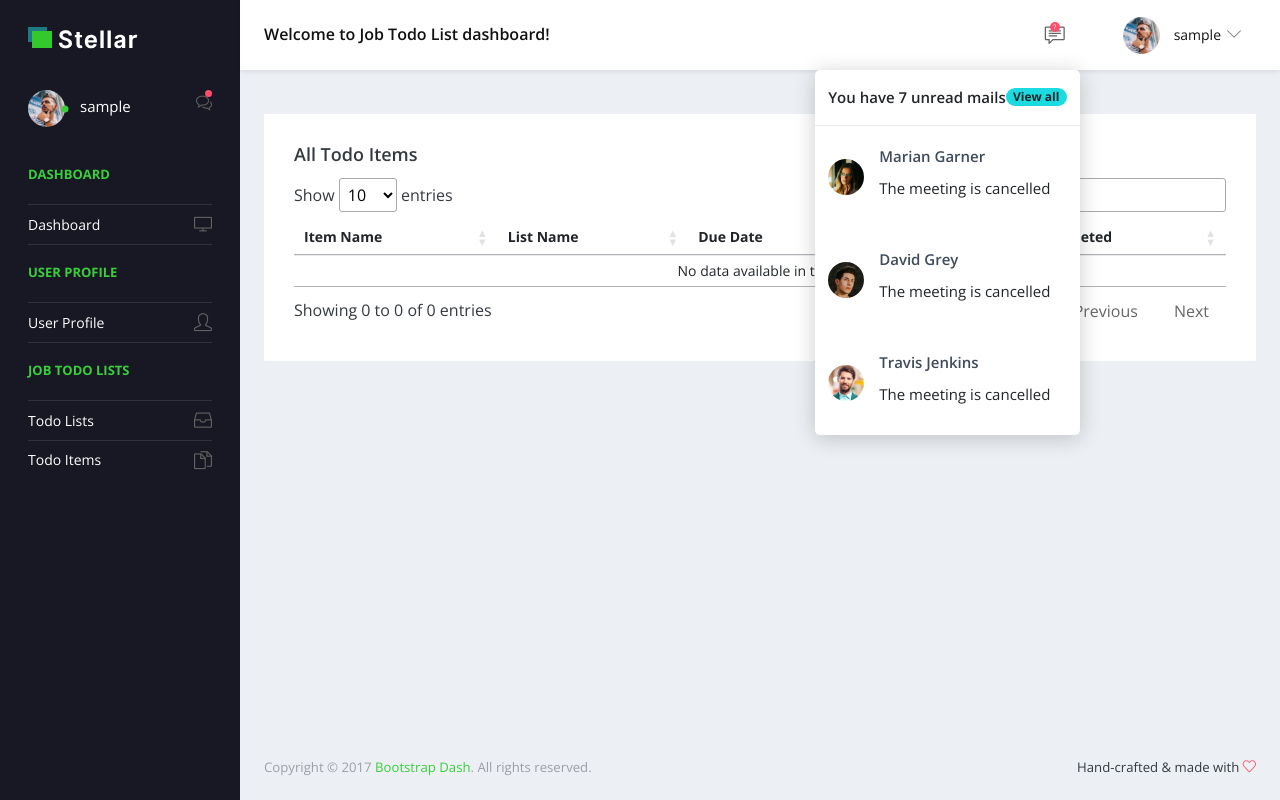
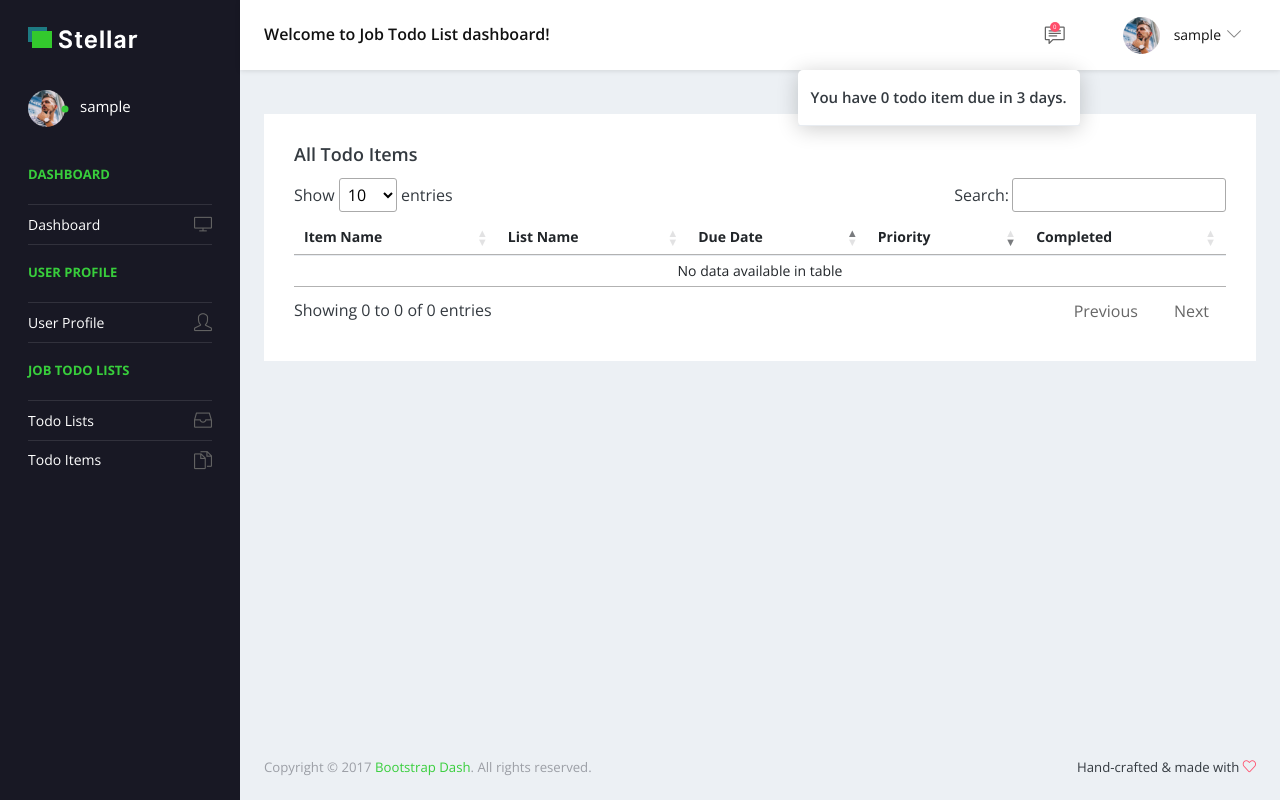
Before and after one commit to LeoXiao001/job_todo_list, a Django app: page /item_list/ in a window 1280 px wide, after a click that opens the changed part. Run offline with Django 3.2, Linux system fonts and the light colour scheme; the visitor is signed in with stand-in values (Sample User, id 1); data that the repository does not hold is empty; parts of the project's set-up code (start-up, migrations or seed data) failed here and were passed over; some libraries are stand-ins or nearby versions.

Commit message:
update notification icon

```diff
--- a/todo_list/templates/base.html
+++ b/todo_list/templates/base.html
@@ -53,43 +53,41 @@
           <div class="navbar-menu-wrapper d-flex align-items-center flex-grow-1">
             <h5 class="mb-0 font-weight-medium d-none d-lg-flex">Welcome to Job Todo List dashboard!</h5>
             <ul class="navbar-nav navbar-nav-right ml-auto">
+              {% with items_due_date=request.user.lists.all.0.items.all.0.close_to_due_date %}
               <li class="nav-item dropdown">
-                <a class="nav-link count-indicator message-dropdown" id="messageDropdown" href="#" data-toggle="dropdown" aria-expanded="false">
+                <a class="nav-link count-indicator message-dropdown" id="messageDropdown" data-toggle="dropdown" aria-expanded="false">
                   <i class="icon-speech"></i>
-                  <span class="count">7</span>
+                  <span class="count">{{ items_due_date|length }}</span>
                 </a>
                 <div class="dropdown-menu dropdown-menu-right navbar-dropdown preview-list pb-0" aria-labelledby="messageDropdown">
-                  <a class="dropdown-item py-3">
-                    <p class="mb-0 font-weight-medium float-left">You have 7 unread mails </p>
-                    <span class="badge badge-pill badge-primary float-right">View all</span>
+                  <a class="dropdown-item py-3" href="{% url 'item_list' %}">
+                    <p class="mb-0 font-weight-medium float-left">You have {{ items_due_date|length }} todo item{{ items_due_date|pluralize }} due in 3 days. </p>
+                    <!-- <p class="mb-0 font-weight-medium float-left">{{ items_due_date }}</p> -->
                   </a>
                   <div class="dropdown-divider"></div>
-                  <a class="dropdown-item preview-item">
-                    <div class="preview-thumbnail">
-                      <img src="{% static 'images/faces/face10.jpg' %}" alt="image" class="img-sm profile-pic"> </div>
+                  {% for item in items_due_date %}
+                    <a class="dropdown-item preview-item" href="{% url 'item_detail' item.pk %}">
+                      <!-- <div class="preview-thumbnail">
+                        <img src="{% static 'images/faces/face10.jpg' %}" alt="image" class="img-sm profile-pic"> </div> -->
                       <div class="preview-item-content flex-grow py-2">
-                      <p class="preview-subject ellipsis font-weight-medium text-dark">Marian Garner </p>
-                      <p class="font-weight-light small-text"> The meeting is cancelled </p>
+                        <p class="preview-subject ellipsis font-weight-medium text-dark"> {{ item.item_name }} </p>
+                        <p class="font-weight-light small-text"> Due date: {{ item.due_date }} </p>
+                        <p class="font-weight-light small-text"> Priority:
+                          {% if item.get_priority_display == 'High' %}
+                            <label class="badge badge-danger">High</label>
+                          {% elif item.get_priority_display == 'Medium' %}
+                            <label class="badge badge-warning">Medium</label>
+                          {% else %}
+                            <label class="badge badge-success">Low</label>
+                          {% endif %}
+                        </p>
                       </div>
                     </a>
-                  <a class="dropdown-item preview-item">
-                    <div class="preview-thumbnail">
-                      <img src="{% static 'images/faces/face12.jpg' %}" alt="image" class="img-sm profile-pic"> </div>
-                    <div class="preview-item-content flex-grow py-2">
-                      <p class="preview-subject ellipsis font-weight-medium text-dark">David Grey </p>
-                      <p class="font-weight-light small-text"> The meeting is cancelled </p>
-                    </div>
-                  </a>
-                  <a class="dropdown-item preview-item">
-                    <div class="preview-thumbnail">
-                      <img src="{% static 'images/faces/face1.jpg' %}" alt="image" class="img-sm profile-pic"> </div>
-                    <div class="preview-item-content flex-grow py-2">
-                      <p class="preview-subject ellipsis font-weight-medium text-dark">Travis Jenkins </p>
-                      <p class="font-weight-light small-text"> The meeting is cancelled </p>
-                    </div>
-                  </a>
+                  {% endfor %}
                 </div>
               </li>
+              {% endwith %}
+
               <li class="nav-item dropdown d-none d-xl-inline-flex user-dropdown">
                 <a class="nav-link dropdown-toggle" id="UserDropdown" href="#" data-toggle="dropdown" aria-expanded="false">
                   <img class="img-xs rounded-circle ml-2" src="{% static 'images/faces/face8.jpg' %}" alt="Profile image"> <span class="font-weight-normal"> {{ request.user.username }} </span></a>
@@ -99,10 +97,10 @@
                     <p class="mb-1 mt-3">{{ request.user.username }}</p>
                     <p class="font-weight-light text-muted mb-0">{{ request.user.email }}</p>
                   </div>
-                  <a class="dropdown-item"><i class="dropdown-item-icon icon-user text-primary"></i> My Profile <span class="badge badge-pill badge-danger">1</span></a>
-                  <a class="dropdown-item"><i class="dropdown-item-icon icon-speech text-primary"></i> Messages</a>
+                  <a href="{% url 'user_detail' %}" class="dropdown-item"><i class="dropdown-item-icon icon-user text-primary"></i> My Profile</a>
+                  <!-- <a class="dropdown-item"><i class="dropdown-item-icon icon-speech text-primary"></i> Messages</a>
                   <a class="dropdown-item"><i class="dropdown-item-icon icon-energy text-primary"></i> Activity</a>
-                  <a class="dropdown-item"><i class="dropdown-item-icon icon-question text-primary"></i> FAQ</a>
+                  <a class="dropdown-item"><i class="dropdown-item-icon icon-question text-primary"></i> FAQ</a> -->
                   <a class="dropdown-item" href="{% url 'logout' %}"><i class="dropdown-item-icon icon-power text-primary"></i>Sign Out</a>
                 </div>
               </li>
@@ -122,7 +120,7 @@
           <nav class="sidebar sidebar-offcanvas" id="sidebar">
             <ul class="nav">
               <li class="nav-item nav-profile">
-                <a href="#" class="nav-link">
+                <a href="{% url 'user_detail' %}" class="nav-link">
                   <div class="profile-image">
                     <img class="img-xs rounded-circle" src="{% static 'images/faces/face8.jpg' %}" alt="profile image">
                     <div class="dot-indicator bg-success"></div>
@@ -130,10 +128,10 @@
                   <div class="text-wrapper">
                     <p class="profile-name">{{ request.user.username }}</p>
                   </div>
-                  <div class="icon-container">
+                  <!-- <div class="icon-container">
                     <i class="icon-bubbles"></i>
                     <div class="dot-indicator bg-danger"></div>
-                  </div>
+                  </div> -->
                 </a>
               </li>
               <li class="nav-item nav-category">
--- a/todo_list/templates/todo_list/item_list.html
+++ b/todo_list/templates/todo_list/item_list.html
@@ -52,7 +52,7 @@
                     <script>
                         $(document).ready(function () {
                                 $('#items-table').DataTable( {
-                                    "order": [[2, "asc"]]
+                                    "order": [[2, "asc"], [3, "desc"]]
                                 });
                             });
                     </script>
```
Also changed, not shown: todo_list/models.py (+14 -0 lines), todo_list/views.py (line endings or trailing spaces), 1 other file. Lines whose indentation alone changed are shown as unchanged.
